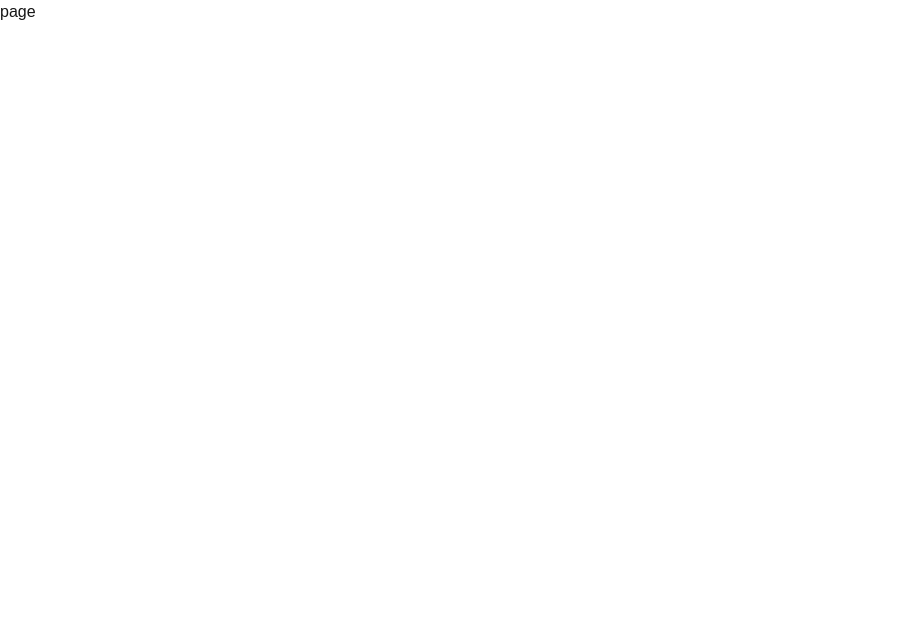
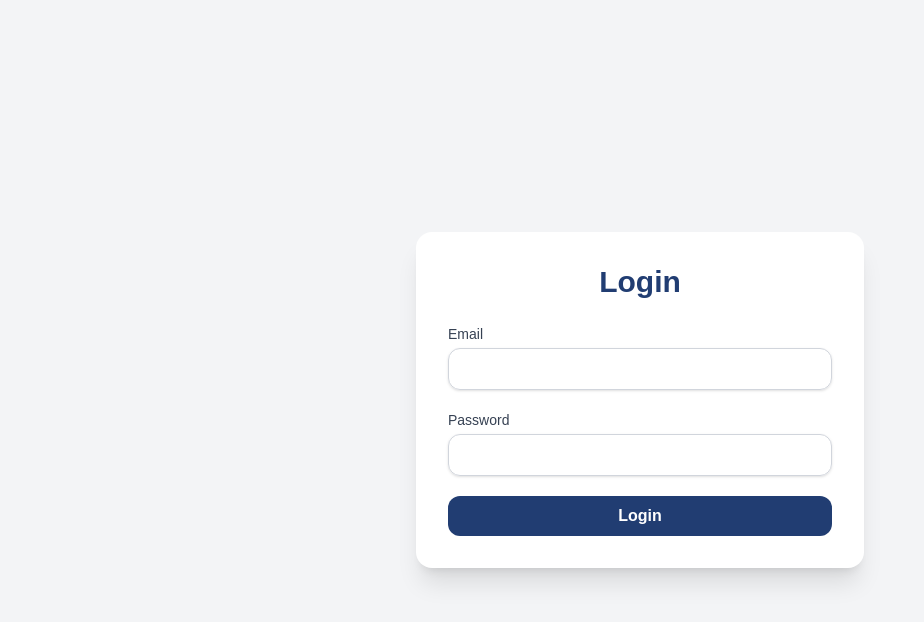
Before and after one commit to deliziare-project/deliziare-front-end, a Next.js app: page /login in a window 1280 px wide. Shown: the top 622 px of the page, without its empty margins (0-924 px from the left). Built offline with nearby package versions, Linux system fonts and the light colour scheme.

Commit message:
feat(auth):login page ui

```diff
--- a/src/app/(auth)/login/page.tsx
+++ b/src/app/(auth)/login/page.tsx
@@ -1,8 +1,10 @@
 import React from 'react'
-
+import Login from '../../../components/auth/Login'
 function page() {
   return (
-    <div>page</div>
+    <div>
+      <Login />
+    </div>
   )
 }
 
--- a/src/components/auth/Login.tsx
+++ b/src/components/auth/Login.tsx
@@ -1,9 +1,54 @@
-import React from 'react'
+'use client'; // Only if you're using app directory in Next.js 13+
 
-function Login() {
+import React, { useState } from 'react';
+
+const Login: React.FC = () => {
+  const [email, setEmail] = useState('');
+  const [password, setPassword] = useState('');
+
+  const handleLogin = (e: React.FormEvent) => {
+    e.preventDefault();
+    // Handle login logic
+    console.log('Logging in with:', { email, password });
+  };
+
   return (
-    <div>login</div>
-  )
-}
+    <div className="min-h-screen flex items-center justify-center bg-gray-100 px-4">
+      <div className="w-full max-w-md bg-white p-8 rounded-2xl shadow-xl">
+        <h2 className="text-3xl font-bold text-center text-[#213D72] mb-6">Login</h2>
+        <form onSubmit={handleLogin} className="space-y-5">
+          <div>
+            <label htmlFor="email" className="block text-sm font-medium text-gray-700">Email</label>
+            <input
+              id="email"
+              type="email"
+              required
+              value={email}
+              onChange={(e) => setEmail(e.target.value)}
+              className="mt-1 block w-full px-4 py-2 border border-gray-300 rounded-xl shadow-sm focus:outline-none focus:ring-[#213D72] focus:border-[#213D72]"
+            />
+          </div>
+          <div>
+            <label htmlFor="password" className="block text-sm font-medium text-gray-700">Password</label>
+            <input
+              id="password"
+              type="password"
+              required
+              value={password}
+              onChange={(e) => setPassword(e.target.value)}
+              className="mt-1 block w-full px-4 py-2 border border-gray-300 rounded-xl shadow-sm focus:outline-none focus:ring-[#213D72] focus:border-[#213D72]"
+            />
+          </div>
+          <button
+            type="submit"
+            className="w-full bg-[#213D72] text-white py-2 rounded-xl font-semibold hover:bg-[#1a2f5c] transition"
+          >
+            Login
+          </button>
+        </form>
+      </div>
+    </div>
+  );
+};
 
-export default Login
+export default Login;
```
